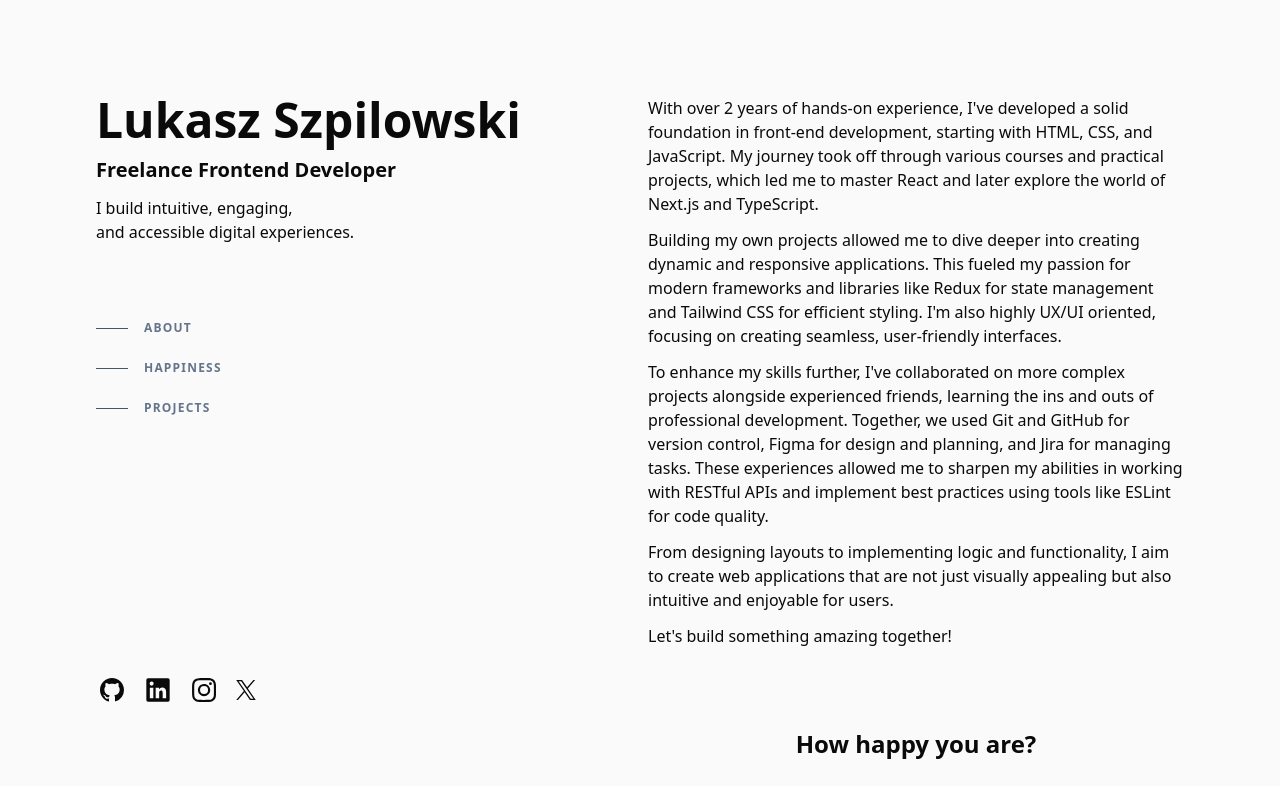
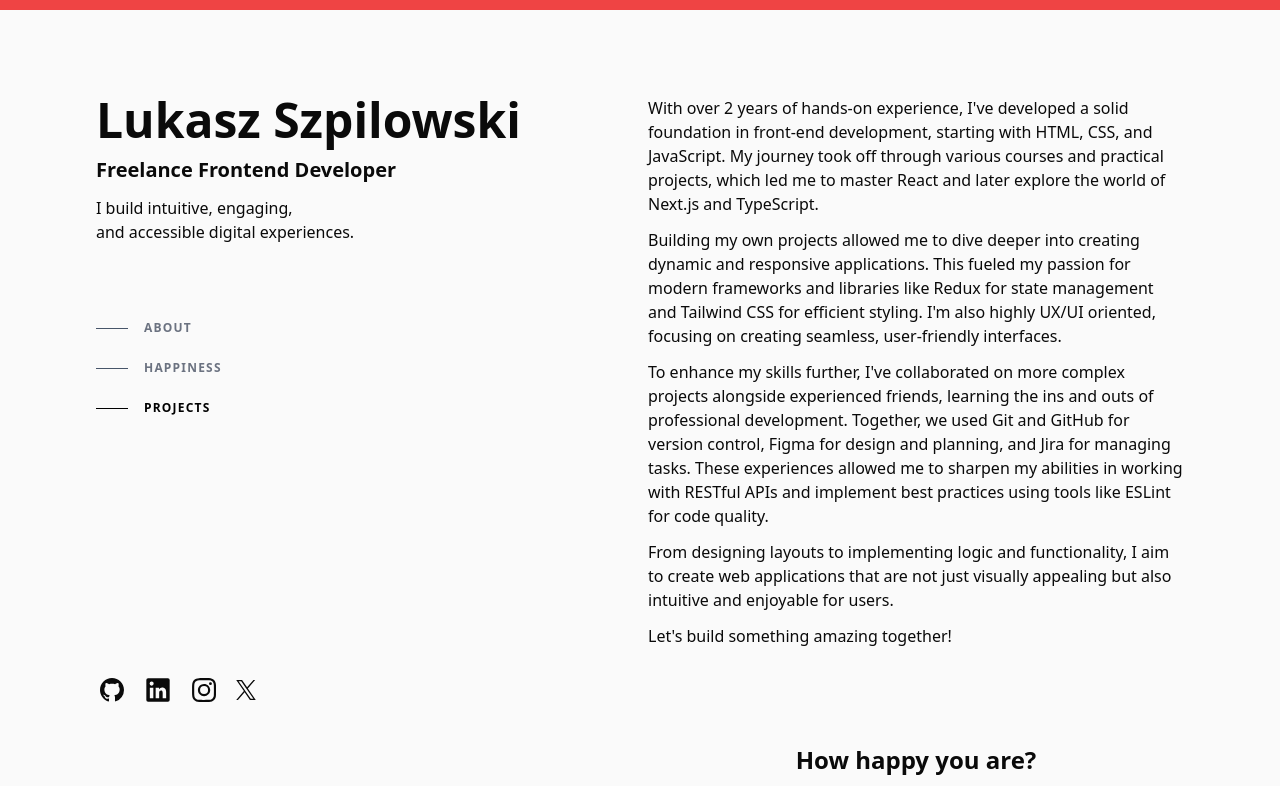
Before and after one commit to LSzpilowski/portfolio, a Next.js app: page / in a window 1280 px wide. Shown: the top 786 px of the page. Built offline with nearby package versions, Linux system fonts and the light colour scheme.

Commit message:
add scrollbar

```diff
--- a/package.json
+++ b/package.json
@@ -14,6 +14,7 @@
     "@radix-ui/react-slot": "^1.1.0",
     "class-variance-authority": "^0.7.0",
     "clsx": "^2.1.1",
+    "framer-motion": "^12.0.0-alpha.0",
     "lucide-react": "^0.447.0",
     "next": "14.2.14",
     "react": "^18",
--- a/src/app/components/aboutMe.tsx
+++ b/src/app/components/aboutMe.tsx
@@ -2,7 +2,7 @@ import React from "react";
 
 function AboutMe() {
   return (
-    <div id="about" className="flex flex-col gap-3">
+    <div id="about" className="flex flex-col gap-3 pt-24">
       <p>
         With over 2 years of hands-on experience, I{`'`}ve developed a solid
         foundation in front-end development, starting with HTML, CSS, and
--- a/src/app/components/fixedInfo.tsx
+++ b/src/app/components/fixedInfo.tsx
@@ -1,4 +1,7 @@
-import React from "react";
+"use client";
+
+import React, { useEffect, useState } from "react";
+import Link from "next/link";
 
 interface ISocials {
   href: string;
@@ -42,6 +45,33 @@ const socials: ISocials[] = [
 const navigations: string[] = ["About", "Happiness", "Projects"];
 
 function FixedInfo() {
+  const [activeSection, setActiveSection] = useState("About");
+
+  useEffect(() => {
+    const handleScroll = () => {
+      let currentSection = "";
+
+      for (const id of navigations) {
+        const section = document.getElementById(id.toLowerCase());
+        if (section) {
+          const rect = section.getBoundingClientRect();
+          if (
+            rect.top <= window.innerHeight / 2 &&
+            rect.bottom >= window.innerHeight / 2
+          ) {
+            currentSection = id;
+            break;
+          }
+        }
+      }
+
+      setActiveSection(currentSection);
+    };
+
+    window.addEventListener("scroll", handleScroll);
+    return () => window.removeEventListener("scroll", handleScroll);
+  }, []);
+
   return (
     <div className="lg:sticky lg:top-0 lg:flex lg:max-h-screen lg:w-1/2 lg:flex-col lg:justify-between lg:py-24">
       <div className="flex flex-col">
@@ -57,17 +87,31 @@ function FixedInfo() {
           <ul className="mt-16 w-max">
             {navigations.map((navigation, index) => (
               <li key={index}>
-                <a
-                  className="group flex items-center py-3 active"
-                  href={`#${
-                    navigation.charAt(0).toLowerCase() + navigation.slice(1)
+                <Link
+                  className={`group flex items-center py-3 ${
+                    activeSection === navigation
+                      ? "text-black"
+                      : "text-gray-500"
                   }`}
+                  href={`#${navigation.toLowerCase()}`}
                 >
-                  <span className="nav-indicator mr-4 h-px w-8 bg-slate-600 transition-all group-hover:w-16 group-hover:bg-slate-200 group-focus-visible:w-16 group-focus-visible:bg-slate-200 motion-reduce:transition-none"></span>
-                  <span className="nav-text text-xs font-bold uppercase tracking-widest text-slate-500 group-hover:text-slate-200 group-focus-visible:text-slate-200">
+                  <span
+                    className={`nav-indicator mr-4 h-px w-8  transition-all ${
+                      activeSection === navigation
+                        ? "w-16 bg-black"
+                        : "bg-slate-600 group-hover:w-16 group-hover:bg-slate-200 group-focus-visible:w-16 group-focus-visible:bg-slate-200"
+                    }     motion-reduce:transition-none`}
+                  ></span>
+                  <span
+                    className={`nav-text text-xs font-bold uppercase tracking-widest ${
+                      activeSection === navigation
+                        ? null
+                        : "group-hover:text-slate-200 group-focus-visible:text-slate-200"
+                    } `}
+                  >
                     {navigation}
                   </span>
-                </a>
+                </Link>
               </li>
             ))}
           </ul>
@@ -76,7 +120,7 @@ function FixedInfo() {
       <ul className="ml-1 mt-8 flex items-center" aria-label="Social media">
         {socials.map((social, index) => (
           <li className="mr-5 text-xs shrink-0" key={index}>
-            <a
+            <Link
               className="block hover:text-slate-200"
               href={social.href}
               target="_blank"
@@ -94,7 +138,7 @@ function FixedInfo() {
               >
                 <path d={social.path}></path>
               </svg>
-            </a>
+            </Link>
           </li>
         ))}
       </ul>
--- a/src/app/components/happiness.tsx
+++ b/src/app/components/happiness.tsx
@@ -55,7 +55,7 @@ const HappinessForm = () => {
   const sliders: (keyof IPositivity)[] = ["positivity", "optimism", "smiles"];
 
   return (
-    <div className="max-w-md mx-auto p-4 space-y-6 w-full">
+    <div className="max-w-md mx-auto p-4 space-y-6 w-full pt-24" id="happiness">
       <h2 className="text-2xl font-bold text-center">How happy you are?</h2>
       <div className="flex flex-col gap-5">
         {sliders.map((slider, index) => (
--- a/src/app/components/projectList.tsx
+++ b/src/app/components/projectList.tsx
@@ -62,7 +62,7 @@ const projects: IProjects[] = [
 
 function ProjectList() {
   return (
-    <div className="flex flex-col gap-10 group ">
+    <div className="flex flex-col gap-10 group pt-24 " id="projects">
       {projects.map((project, index) => (
         <Link
           href={project.url}
--- a/src/app/layout.tsx
+++ b/src/app/layout.tsx
@@ -12,7 +12,7 @@ export default function RootLayout({
   children: React.ReactNode;
 }>) {
   return (
-    <html lang="en">
+    <html lang="en" className="scroll-smooth">
       <body className={`antialiased bg-[#FAFAFA]`}>{children}</body>
     </html>
   );
--- a/src/app/page.tsx
+++ b/src/app/page.tsx
@@ -1,22 +1,28 @@
+"use client";
+
 import Link from "next/link";
 import AboutMe from "./components/aboutMe";
 import FixedInfo from "./components/fixedInfo";
 import HappinessForm from "./components/happiness";
 import ProjectList from "./components/projectList";
+import { motion, useScroll } from "framer-motion";
 
 export default function Home() {
+  const { scrollYProgress } = useScroll();
+
   return (
     <div className="mx-auto min-h-screen max-w-screen-xl px-6 py-12 font-sans md:px-12 md:py-20 lg:px-24 lg:py-0 ">
-      <div className="lg:flex lg:flex-row lg:justify-between lg:gap-4  min-h-screen">
+      <motion.div
+        className="fixed top-0 left-0 right-0 h-[10px] bg-red-500 transform origin-left z-10"
+        style={{ scaleX: scrollYProgress }}
+      />
+      <div className="lg:flex lg:flex-row lg:justify-between lg:gap-4 min-h-screen">
         <FixedInfo />
-        <div
-          id="content"
-          className="pt-24 lg:w-1/2 lg:py-24 flex flex-col gap-16 w-full "
-        >
+        <div id="content" className="lg:w-1/2 flex flex-col w-full ">
           <AboutMe />
           <HappinessForm />
           <ProjectList />
-          <div className="opacity-80">
+          <div className="opacity-80 py-24">
             <p>
               Partly designed in
               <Link href="https://www.figma.com/" className="font-bold">
```
Also changed, not shown: 2 other files (tests, documents, lock files or other folders).
